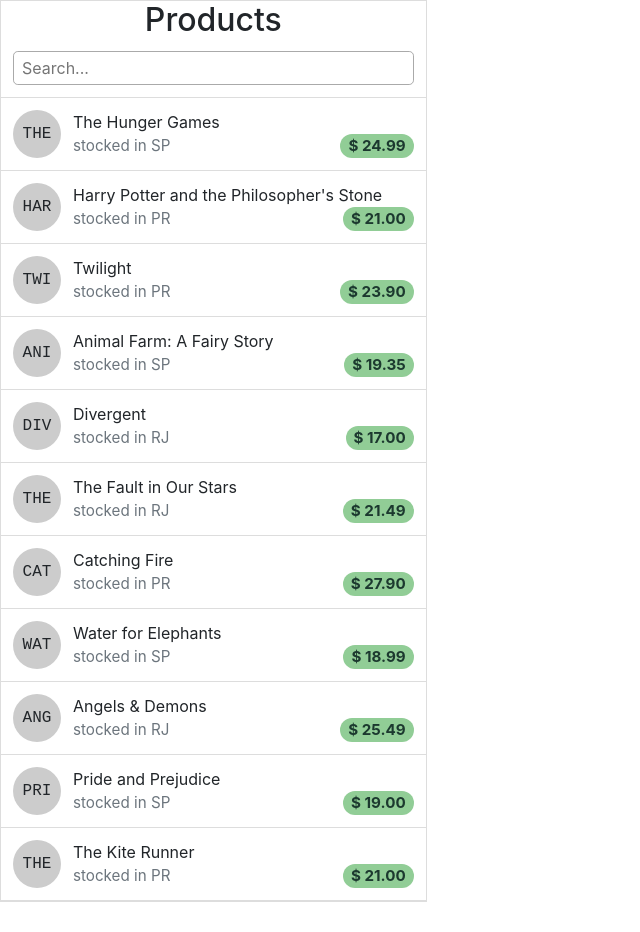
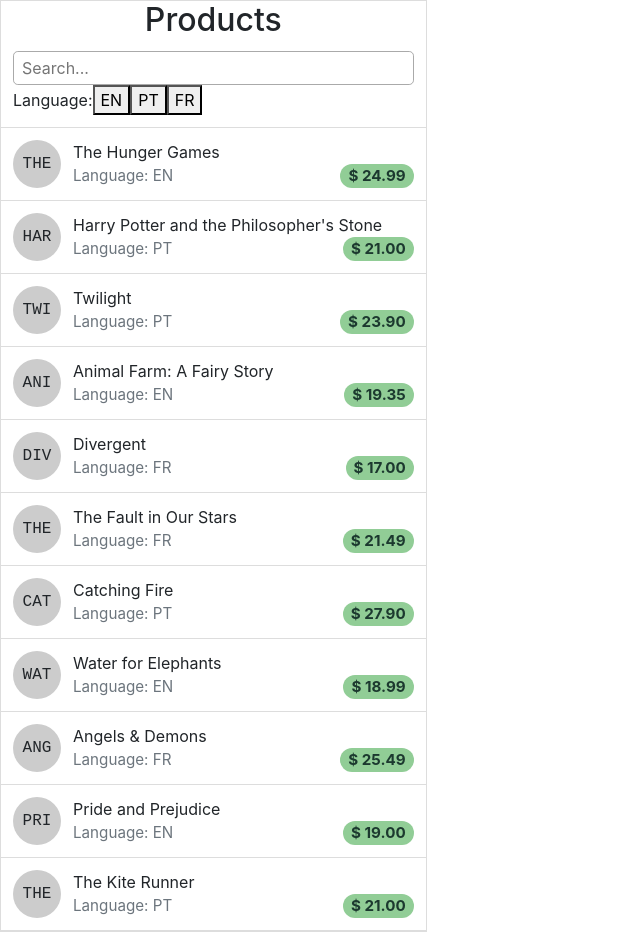
Before and after one commit to ojoaofernandes/labs, a React (Create React App) app in the folder react/shopping-list/: page / in a window 1280 px wide. Shown: the whole page, without its empty margins (0-640 px from the left). Before the commit the page ends 902 px from the top, so only its background shows below. Built offline with nearby package versions, Linux system fonts and the light colour scheme.

Commit message:
(React/shopping-list): Add LanguageFilter component/container.

```diff
--- a/react/shopping-list/src/components/Badge/index.js
+++ b/react/shopping-list/src/components/Badge/index.js
@@ -2,7 +2,7 @@
 import PropTypes from 'prop-types';
 import './index.css';
 
-function Badge({children, className, id, type}) {
+function Badge({ children, className, id, type }) {
   return (
     <span className={`badge ${type} ${className}`} id={id}>
       {children}
--- a/react/shopping-list/src/components/Filter/index.js
+++ b/react/shopping-list/src/components/Filter/index.js
@@ -1,11 +1,13 @@
 import React from 'react';
 import Input from '../Input';
+import LanguageFilter from '../../containers/LanguageFilter';
 import './index.css';
 
 function Filter() {
   return (
     <div className="filter">
       <Input placeholder="Search..." />
+      <LanguageFilter />
     </div>
   );
 }
--- /dev/null
+++ b/react/shopping-list/src/components/LanguageFilter/index.js
@@ -0,0 +1,15 @@
+import React from 'react';
+import './index.css';
+
+function LanguageFilter({ languages }) {
+  return (
+    <div>
+      Language:
+      {languages.map(language => (
+        <button key={language}>{language}</button>
+      ))}
+    </div>
+  );
+}
+
+export default LanguageFilter;
--- a/react/shopping-list/src/components/Product/index.js
+++ b/react/shopping-list/src/components/Product/index.js
@@ -5,7 +5,7 @@
 import './index.css';
 
 function Product({
-  id, name, price, location,
+  id, name, price, language,
 }) {
   return (
     <div className="product" data-id={id}>
@@ -15,7 +15,7 @@
       <div className="data">
         <div className="name">{name}</div>
         <div className="details">
-          <TextSecondary>{`stocked in ${location}`}</TextSecondary>
+          <TextSecondary>{`Language: ${language}`}</TextSecondary>
           <Badge type="success">{`$ ${price.toFixed(2)}`}</Badge>
         </div>
       </div>
@@ -27,7 +27,7 @@
   id: PropTypes.string.isRequired,
   name: PropTypes.string.isRequired,
   price: PropTypes.number.isRequired,
-  location: PropTypes.string.isRequired,
+  language: PropTypes.string.isRequired,
 };
 
 export default Product;
--- a/react/shopping-list/src/components/ProductList/index.js
+++ b/react/shopping-list/src/components/ProductList/index.js
@@ -16,7 +16,7 @@
     id: PropTypes.string.isRequired,
     name: PropTypes.string.isRequired,
     price: PropTypes.number.isRequired,
-    location: PropTypes.string.isRequired,
+    language: PropTypes.string.isRequired,
   })).isRequired,
 };
 
--- a/react/shopping-list/src/components/Products/index.js
+++ b/react/shopping-list/src/components/Products/index.js
@@ -21,7 +21,10 @@
 Products.propTypes = {
   className: PropTypes.string,
   products: PropTypes.arrayOf(PropTypes.shape({
-    name: PropTypes.string,
+    id: PropTypes.string.isRequired,
+    name: PropTypes.string.isRequired,
+    price: PropTypes.number.isRequired,
+    language: PropTypes.string.isRequired,
   })).isRequired,
 };
 
--- /dev/null
+++ b/react/shopping-list/src/containers/LanguageFilter.js
@@ -0,0 +1,8 @@
+import { connect } from 'react-redux';
+import LanguageFilter from '../components/LanguageFilter';
+
+const mapStateToProps = () => ({
+  languages: ['EN', 'PT', 'FR'],
+});
+
+export default connect(mapStateToProps)(LanguageFilter);
--- a/react/shopping-list/src/database/products.json
+++ b/react/shopping-list/src/database/products.json
@@ -1,13 +1,13 @@
 [
-  { "id": "3ca547ff-035d-47e3-88ab-c182ef9043c5", "location": "SP", "price": 24.99, "name": "The Hunger Games" },
-  { "id": "8feb96ae-22ad-4727-94ef-c3686e2ac7b9", "location": "PR", "price": 21.00, "name": "Harry Potter and the Philosopher's Stone" },
-  { "id": "5597790f-c52b-433d-9d04-33fe739ef750", "location": "PR", "price": 23.90, "name": "Twilight" },
-  { "id": "5471ac3c-2b20-4793-8d6d-85c3c11d0744", "location": "SP", "price": 19.35, "name": "Animal Farm: A Fairy Story" },
-  { "id": "ee663065-58d4-45bd-b119-34bff02ee79b", "location": "RJ", "price": 17.00, "name": "Divergent" },
-  { "id": "38d9429b-b3b6-4e46-abc2-7381023fc8d3", "location": "RJ", "price": 21.49, "name": "The Fault in Our Stars" },
-  { "id": "cb5fcc94-b608-4a6d-b632-f8a3c516c0df", "location": "PR", "price": 27.90, "name": "Catching Fire" },
-  { "id": "c866bf17-d82c-495e-9628-dfebd9f18e24", "location": "SP", "price": 18.99, "name": "Water for Elephants" },
-  { "id": "9d450b05-15bd-44d9-953b-047aba082567", "location": "RJ", "price": 25.49, "name": "Angels & Demons" },
-  { "id": "f517640e-ce7d-4c39-8c46-997c990a0124", "location": "SP", "price": 19.00, "name": "Pride and Prejudice" },
-  { "id": "53e9e488-4bad-4d09-b81f-1eaa80034610", "location": "PR", "price": 21.00, "name": "The Kite Runner" }
+  { "id": "3ca547ff-035d-47e3-88ab-c182ef9043c5", "language": "EN", "price": 24.99, "name": "The Hunger Games" },
+  { "id": "8feb96ae-22ad-4727-94ef-c3686e2ac7b9", "language": "PT", "price": 21.00, "name": "Harry Potter and the Philosopher's Stone" },
+  { "id": "5597790f-c52b-433d-9d04-33fe739ef750", "language": "PT", "price": 23.90, "name": "Twilight" },
+  { "id": "5471ac3c-2b20-4793-8d6d-85c3c11d0744", "language": "EN", "price": 19.35, "name": "Animal Farm: A Fairy Story" },
+  { "id": "ee663065-58d4-45bd-b119-34bff02ee79b", "language": "FR", "price": 17.00, "name": "Divergent" },
+  { "id": "38d9429b-b3b6-4e46-abc2-7381023fc8d3", "language": "FR", "price": 21.49, "name": "The Fault in Our Stars" },
+  { "id": "cb5fcc94-b608-4a6d-b632-f8a3c516c0df", "language": "PT", "price": 27.90, "name": "Catching Fire" },
+  { "id": "c866bf17-d82c-495e-9628-dfebd9f18e24", "language": "EN", "price": 18.99, "name": "Water for Elephants" },
+  { "id": "9d450b05-15bd-44d9-953b-047aba082567", "language": "FR", "price": 25.49, "name": "Angels & Demons" },
+  { "id": "f517640e-ce7d-4c39-8c46-997c990a0124", "language": "EN", "price": 19.00, "name": "Pride and Prejudice" },
+  { "id": "53e9e488-4bad-4d09-b81f-1eaa80034610", "language": "PT", "price": 21.00, "name": "The Kite Runner" }
 ]
```
Also changed, not shown: react/shopping-list/src/components/LanguageFilter/index.css (added).
